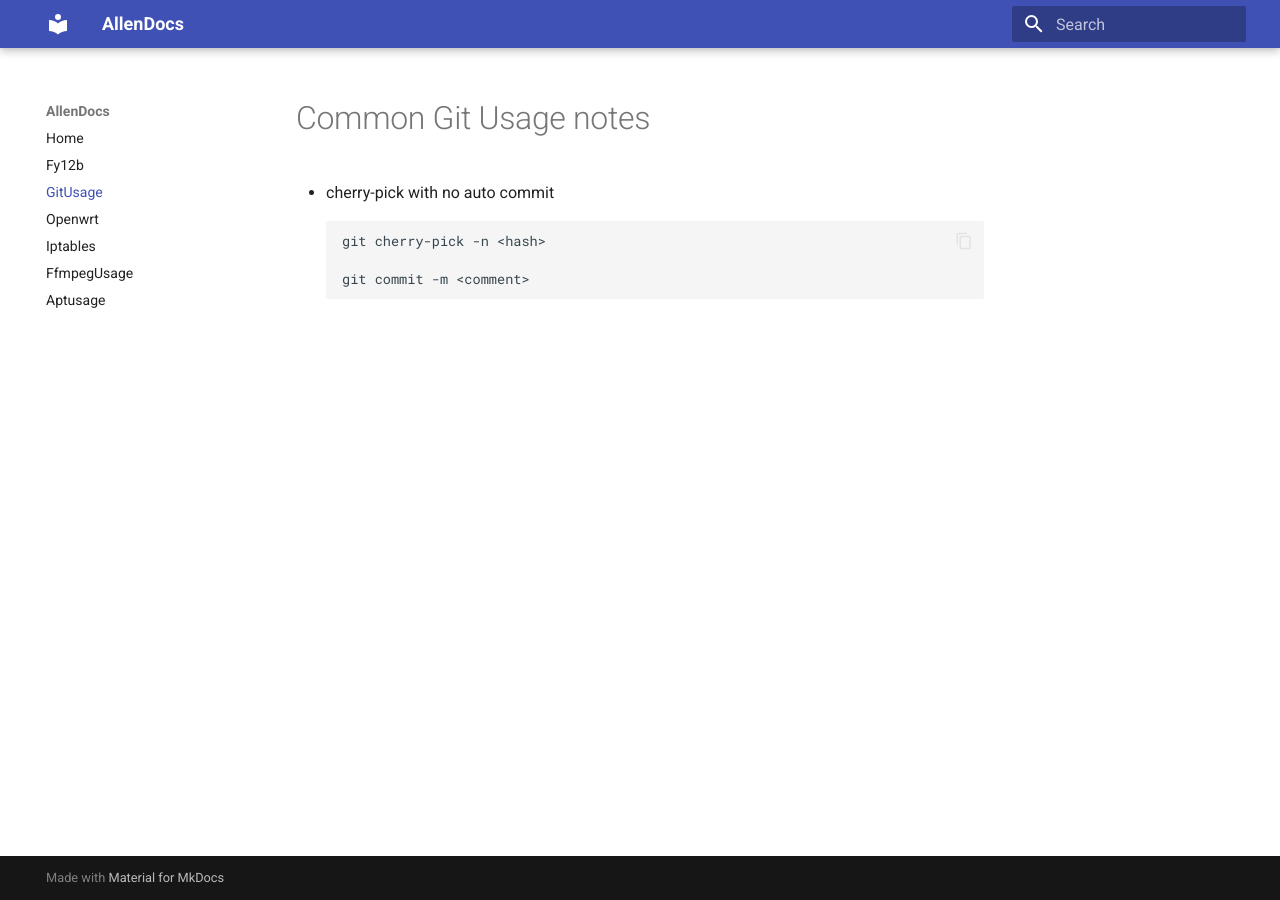
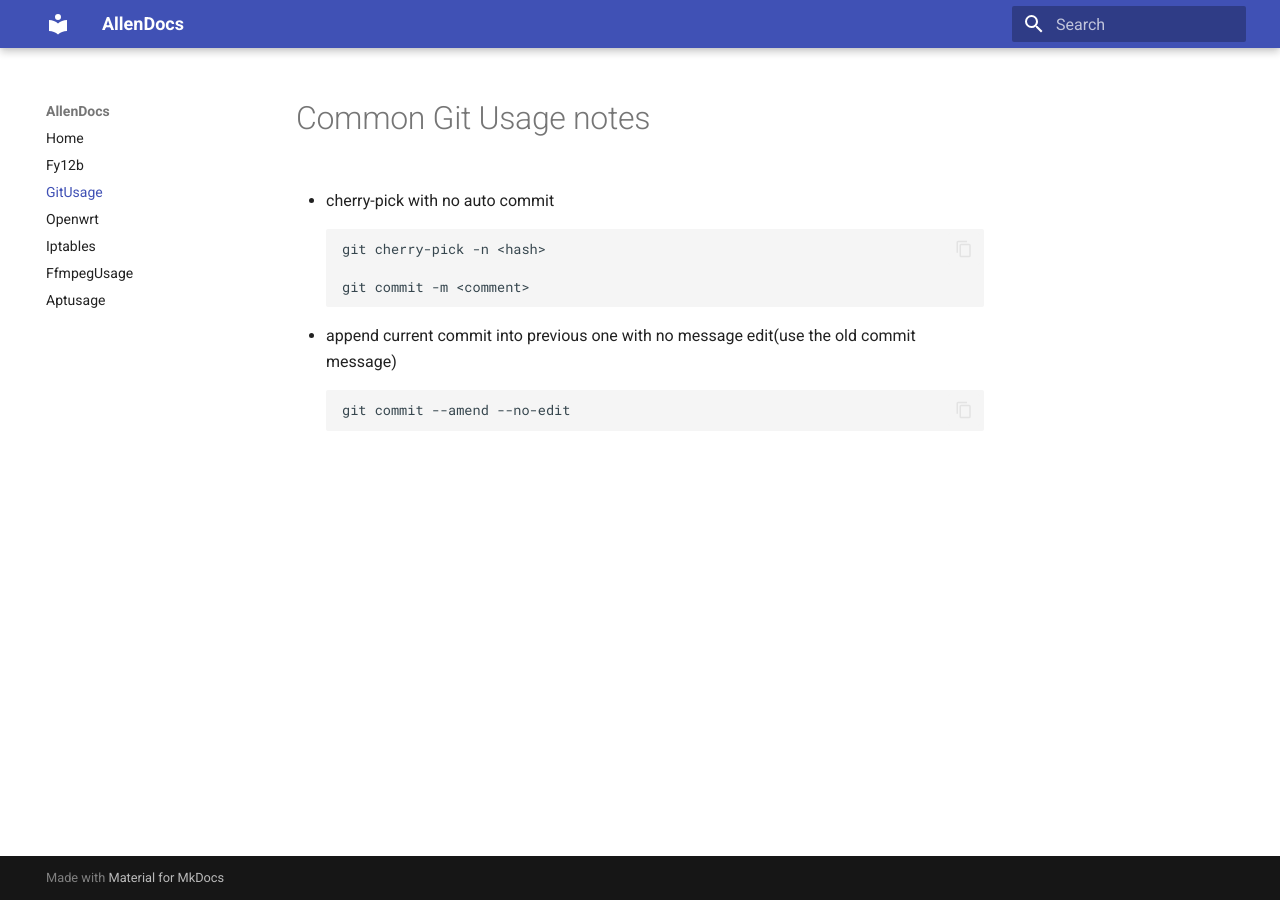
Before and after one commit to Ordinary-Capability/mydoc, an MkDocs documentation site: the page built from docs/gitusage.md, in a window 1280 px wide. Built offline with MkDocs 1.6.1 and Material for MkDocs 9.7.7, drawn with Linux system fonts in a browser that asks for light colours.

Commit message:
Update gitusage.md

````diff
--- a/docs/gitusage.md
+++ b/docs/gitusage.md
@@ -6,3 +6,8 @@ git cherry-pick -n <hash>
 
 git commit -m <comment>
 ```
+
+- append current commit into previous one with no message edit(use the old commit message)
+```
+git commit --amend --no-edit
+```
````
